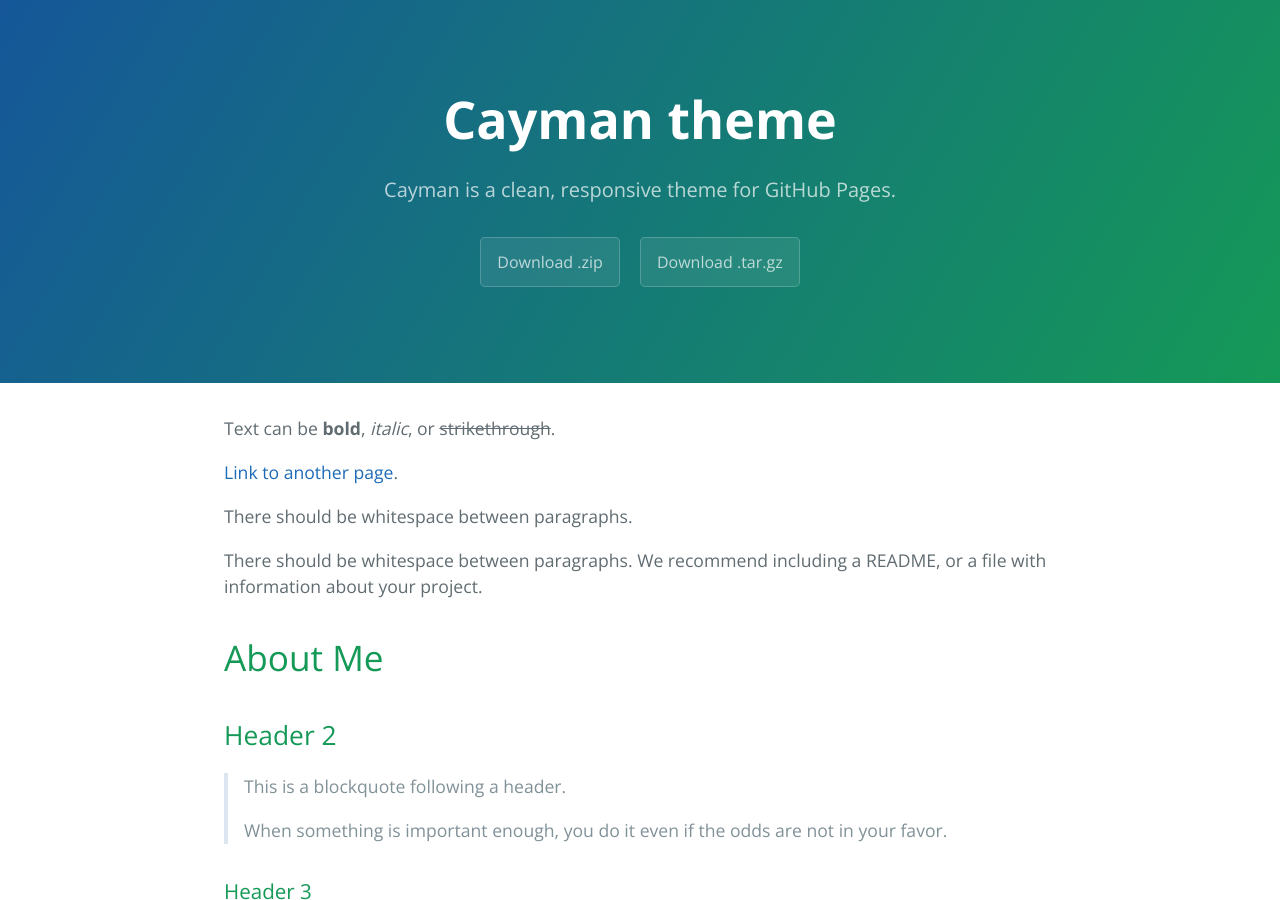
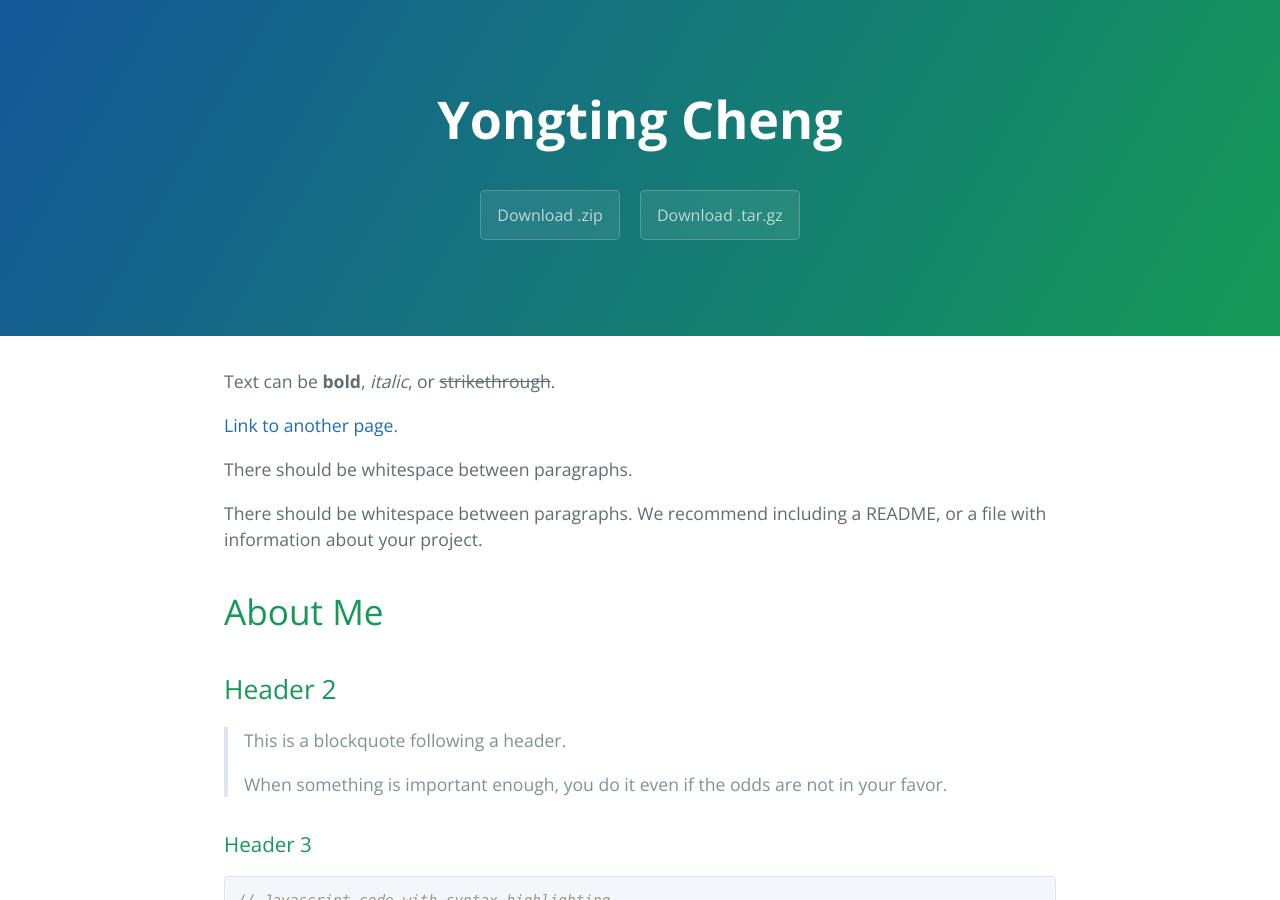
Before and after one commit to chengyongting/chengyongting.github.io, a Jekyll site: the page built from index.md, in a window 1280 px wide and 900 px high. Built offline with Jekyll 4.4.1, drawn with Linux system fonts in a browser that asks for light colours; the repository's description, which GitHub fills in, is left out.

Commit message:
Update _config.yml

```diff
--- a/_config.yml
+++ b/_config.yml
@@ -1,5 +1,5 @@
-title: Cayman theme
-description: Cayman is a clean, responsive theme for GitHub Pages.
+title: Yongting Cheng
+description:
 show_downloads: true
 google_analytics:
 url: "http://chengyongting.github.io"
```
